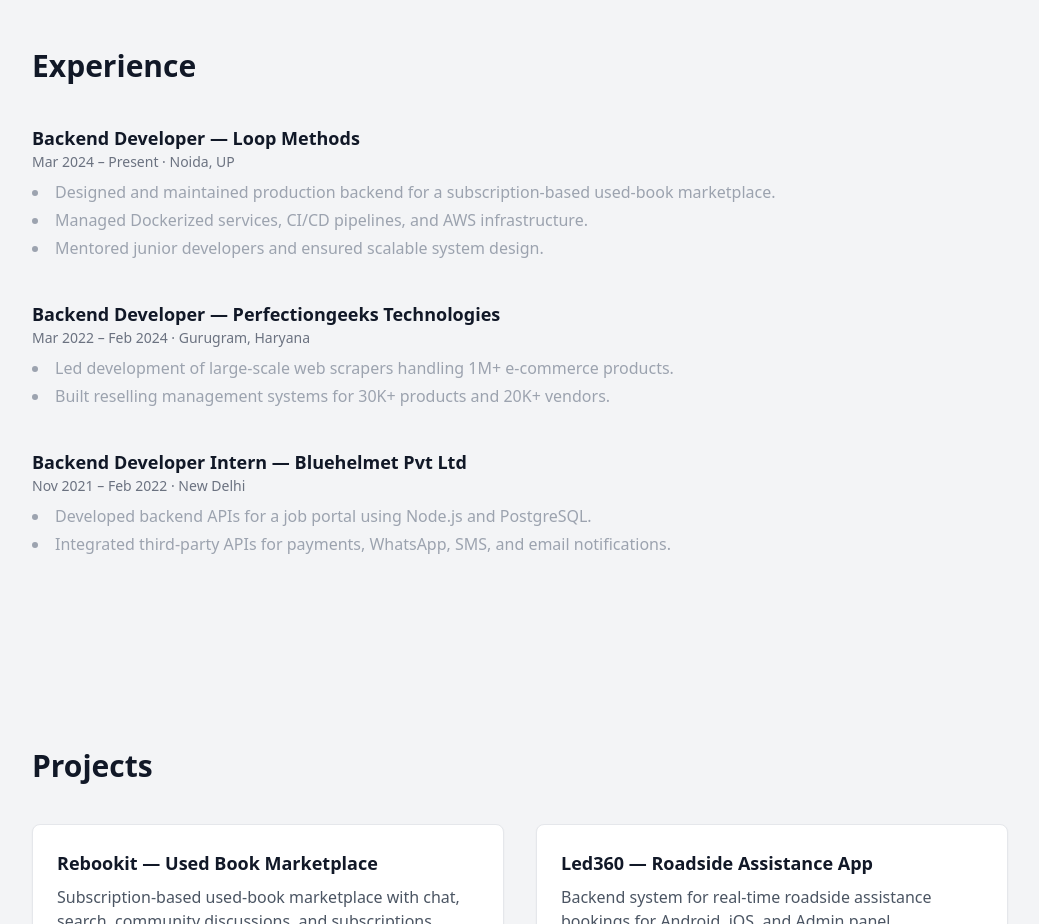
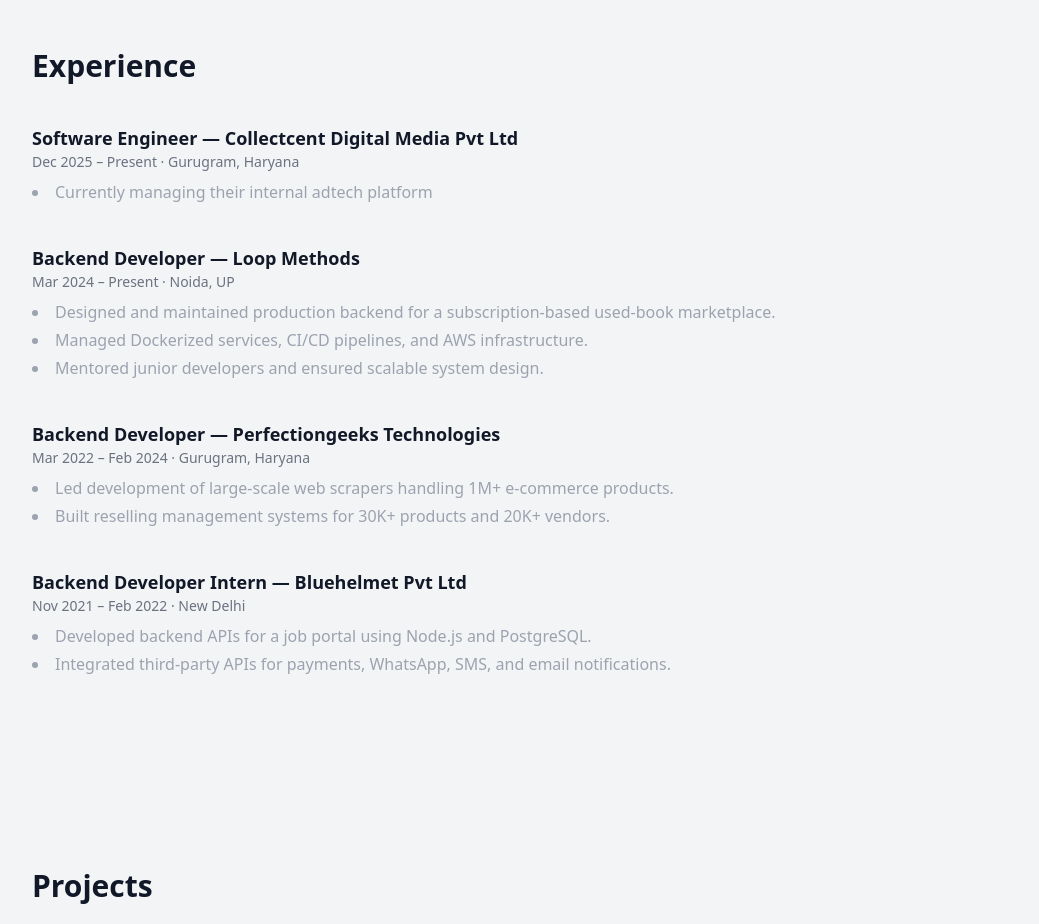
Before and after one commit to bhanusharma2252001/bhavnesh-portfolio, a React (Vite) app: page / in a window 1280 px wide. Shown: the part 1700-2624 px from the top of the page, without its empty margins (120-1159 px from the left). Built offline with nearby package versions, Linux system fonts and the light colour scheme.

Commit message:
Update Experience component with new job details
Added experience details for Software Engineer role at Collectcent.

```diff
--- a/src/components/Experience.jsx
+++ b/src/components/Experience.jsx
@@ -4,6 +4,23 @@
       <h2 className="text-3xl font-bold mb-10">Experience</h2>
 
       <div className="space-y-10">
+
+        {/* Collectcent */}
+        <div>
+          <h3 className="font-semibold text-lg">
+            Software Engineer — Collectcent Digital Media Pvt Ltd
+          </h3>
+          <p className="text-sm text-gray-500 mb-2">
+            Dec 2025 – Present · Gurugram, Haryana
+          </p>
+          <ul className="list-disc list-inside text-gray-400 space-y-1">
+            <li>
+             Currently managing their internal adtech platform
+            </li>
+          </ul>
+        </div>
+
+
         {/* Loop Methods */}
         <div>
           <h3 className="font-semibold text-lg">
```
